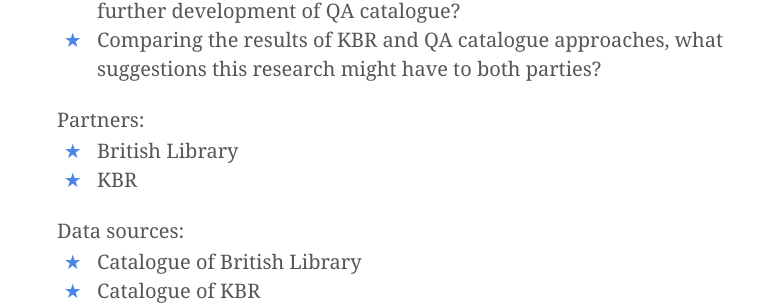
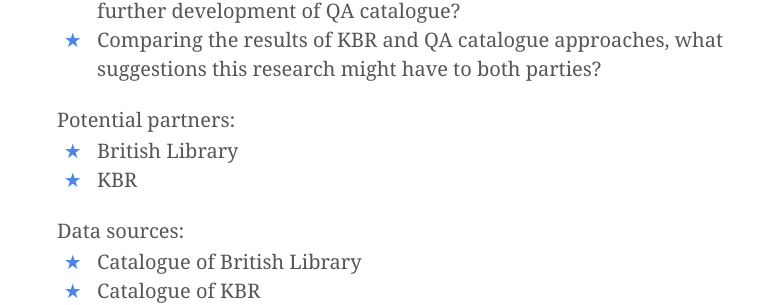
Before and after one commit to pkiraly/pkiraly.github.io, a Jekyll site: the page built from topics.md, in a window 1280 px wide and 900 px high, scrolled down 5375 px. Shown: the part 154-459 px from the top of the window, without its empty margins (258-1019 px from the left). Built offline with Jekyll 4.4.1, drawn with Linux system fonts in a browser that asks for light colours; nearby versions of some CDN libraries; some web fonts are replaced; comment, search, counter and statistics services are not loaded; some of the changed text lies outside the part shown.

Commit message:
add topics

```diff
--- a/topics.md
+++ b/topics.md
@@ -102,7 +102,7 @@
 * Can the content specific cataloguing rules provided by BL and KBR be transformed to SHACL-like machine readable rules? Are there limitations, and if yes: describe their nature? What suggestions this research might have to the SHACL community and to the further development of QA catalogue?
 * Comparing the results of KBR and QA catalogue approaches, what suggestions this research might have to both parties?
 
-Partners:
+Potential partners:
 
 * British Library
 * KBR
@@ -192,7 +192,7 @@
 * Test the implementation, and create an evidence-based report on the quality related issues found in a concrete archival collection.
 * Communicate the findings with the institution and get feedback about them. Did they know about the issues? How do they solve quality issues? Does the report “overlook” some issues they know?
 
-Partners:
+Potential partners:
 
 * Archives Portal Europe (The Hague)
 * National Archives and Records (Washington DC)
@@ -221,7 +221,7 @@
 * Survey library metadata experts and researchers who work with ISBD based records about the metadata quality aspects. Based on the findings, define a set of requirements against ISBD data elements as a textual document or with SHACL expressions.
 * Test the implementation, and create an evidence-based report on the quality related issues found in particular catalogues.
 
-Partners:
+Potential partners:
 
 * British Library
 * any other library who applies ISBD in their catalogue
@@ -287,7 +287,7 @@
 * Survey library metadata experts and researchers who work in the subject indexing field about the metadata quality aspects. Based on the findings, define a set of requirements against AACR2 data elements as a textual document or with SHACL expressions.
 * Test the implementation, and create an evidence-based report on the quality related issues found in particular catalogues.
 
-Partners:
+Potential partners:
 
 * Agence bibliographique de l&#39;emseignement supérieur (ABES), Montpellier
 * Gemeinsamer Bibliotheksverbund (GBV), Göttingen
@@ -360,7 +360,7 @@
 * Survey library metadata experts and researchers who work with authority records about the metadata quality aspects. Based on the findings, define a set of requirements against authority data elements as a textual document or with SHACL expressions.
 * Test the implementation, and create an evidence-based report on the quality related issues found in particular catalogues.
 
-Partners:
+Potential partners:
 
 * KBR
 
@@ -387,7 +387,7 @@
 * What are the common metadata quality problems in Lightweight Information Describing Objects ([LIDO](http://www.lido-schema.org/)) records?
 * What are the common metadata quality problems in [TEI](https://tei-c.org/) records?
 
-Partners:
+Potential partners:
 
 * SUB
 * Fachbereich Mathematik und Informatik, Philipps-Universität Marburg
@@ -429,7 +429,7 @@
 * How has this category changed over the times?
 * Are there regional differences in the application of the category?
 
-Partners:
+Potential partners:
 
 * Prof. Dr. Gerhard Lauer, Dr. Wei Ding &ndash; Buchwissenschaft, Johannes Gutenberg-Universität Mainz
 * Deutsche Nationalbibliothek
@@ -466,7 +466,7 @@
 * national bibliographies
 * [Bibliographica Hungarica](http://demeter.oszk.hu)
 
-Partners:
+Potential partners:
 
 * Prof. András Kiséry, City College of New York
 
@@ -487,7 +487,7 @@
 * How did the connection between the format and the genre change over time?
 * What other countries had the most impact (measured by the number of their publications held in the library under scrutiny) in different times?
 
-Partners:
+Potential partners:
 
 * [DARIAH Bibliographical Data Working Group](https://www.dariah.eu/activities/working-groups/bibliographical-data-bibliodata/)
 * libraries
```
